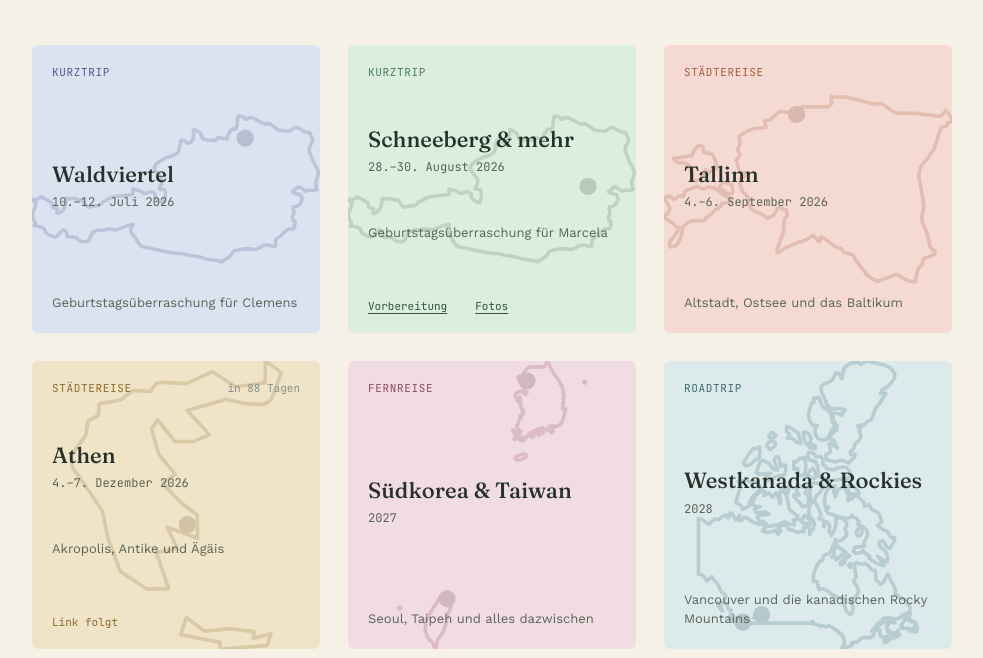
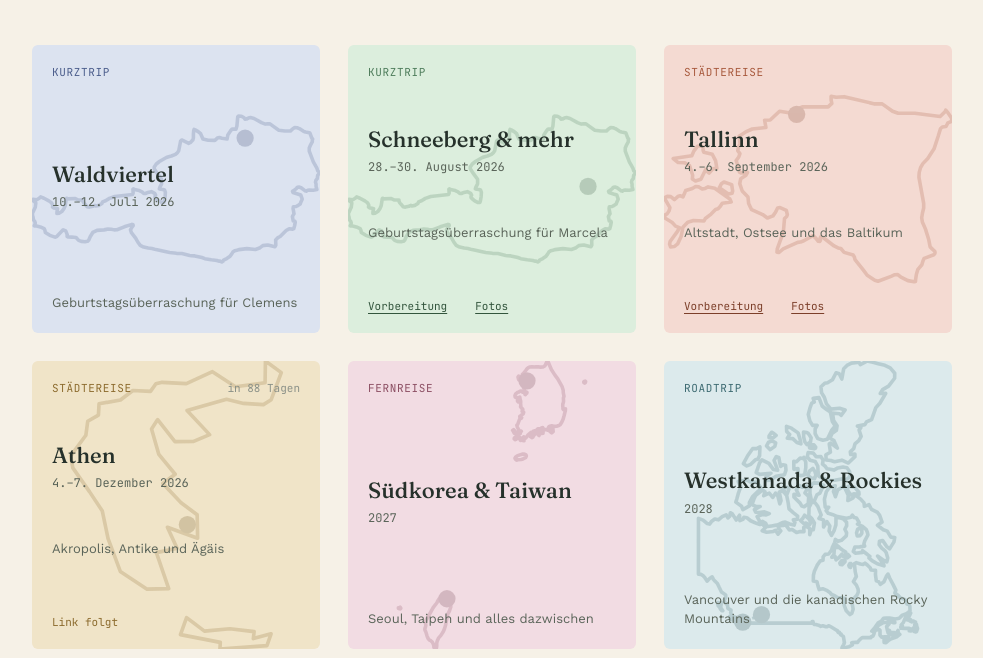
Before and after one commit to schleinzer-arch/reisen, a plain HTML site: page index.html in a window 1280 px wide. Shown: the part 142-800 px from the top of the page, without its empty margins (148-1131 px from the left). Drawn offline with Linux system fonts and the light colour scheme.

Commit message:
Add files via upload

```diff
--- a/index.html
+++ b/index.html
@@ -343,7 +343,8 @@
       datesConfirmed: true,
       periodLabel: "4.–6. September 2026",
       description: "Altstadt, Ostsee und das Baltikum",
-      url: "https://tallinn.schleinzer.app",
+      prepUrl: "https://tallinn.schleinzer.app",
+      fotoUrl: "https://schleinzer.photo/2026/09/07/tallinn-september-2026/",
       mapPaths: [ESTONIA_D],
       pins: [{ x: 92.1, y: 48.2 }]
     },
```
